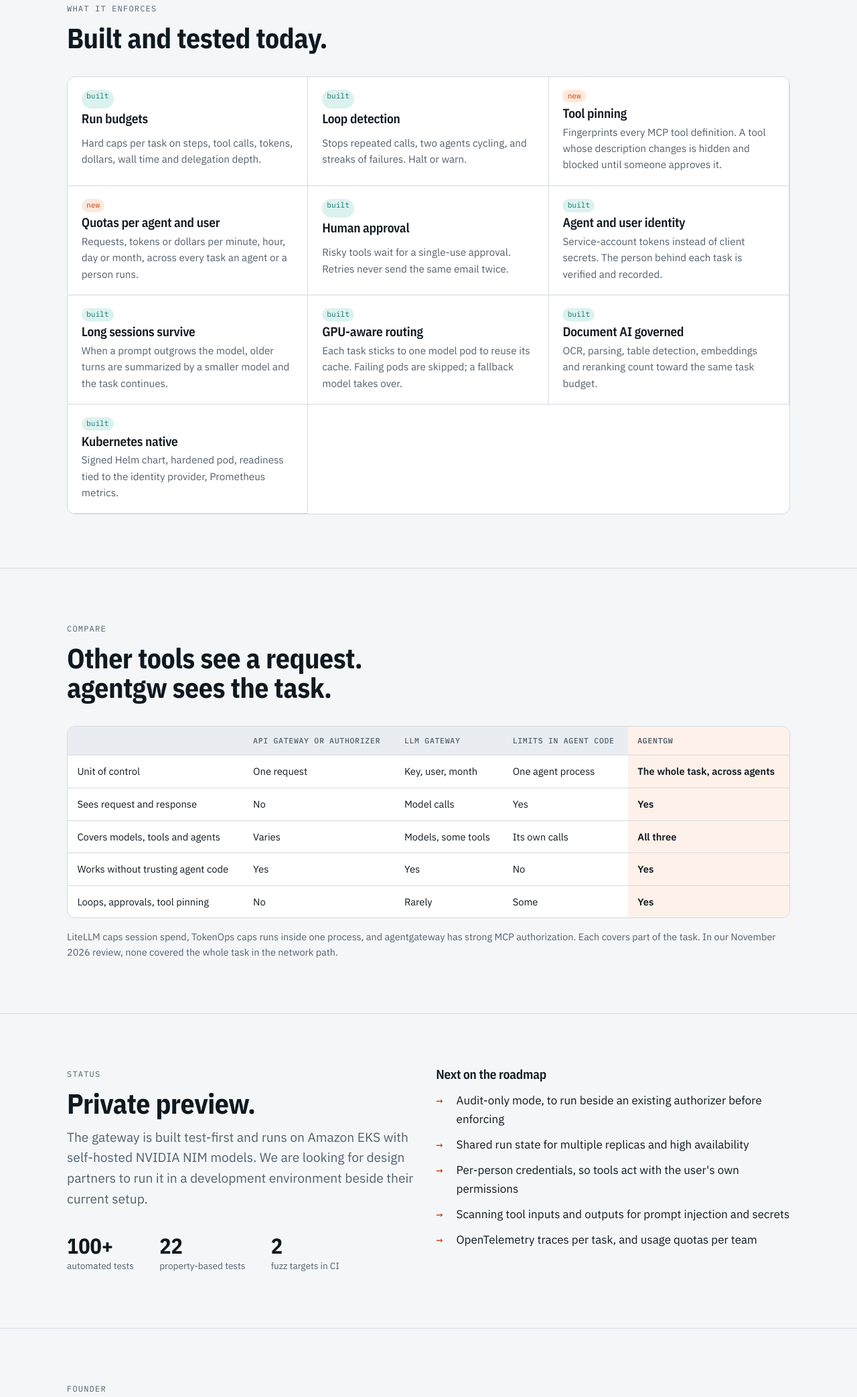
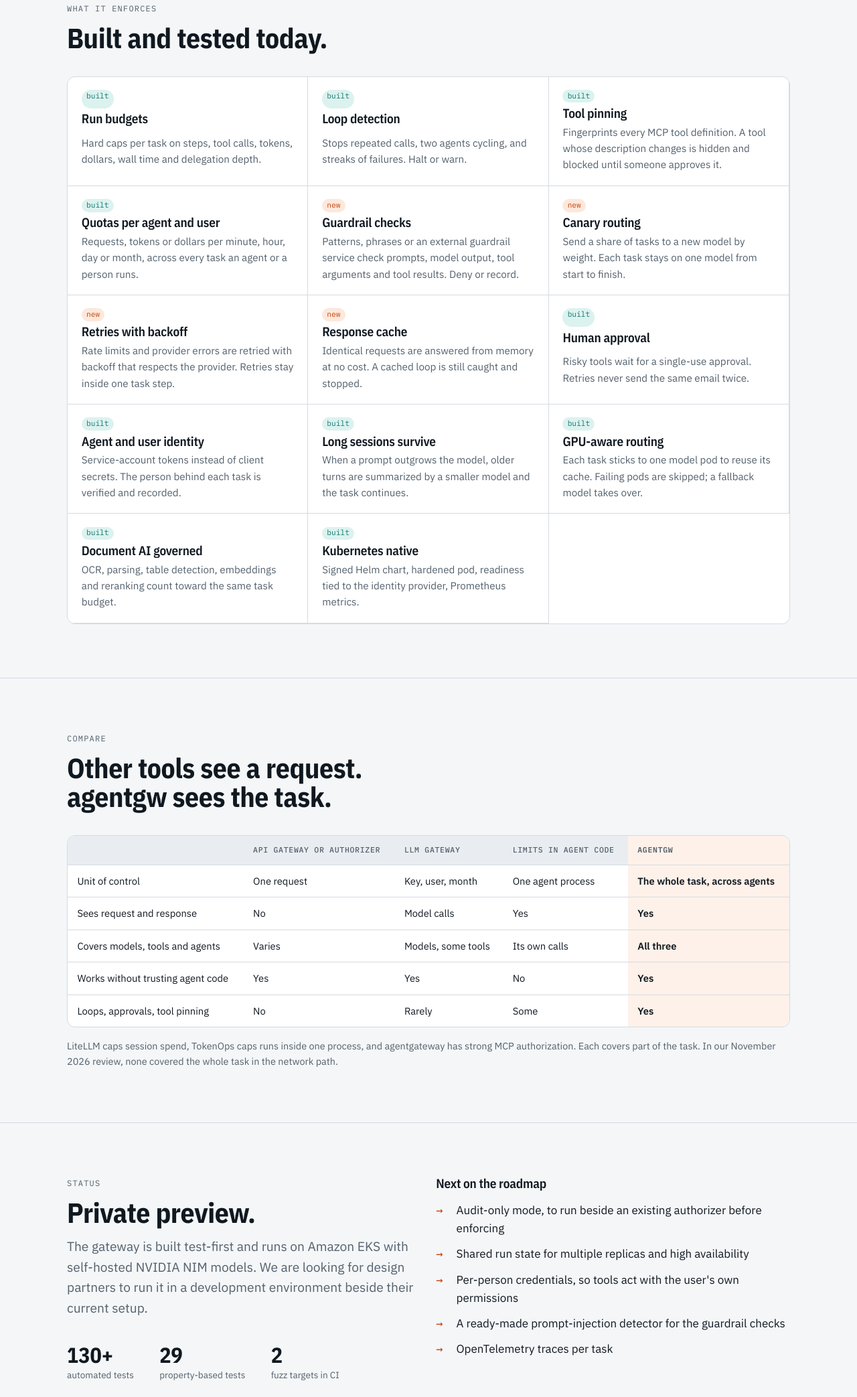
Before and after one commit to DevOpsArchaeologist/agentgw, a plain HTML site: page index.html in a window 1280 px wide. Shown: the part 4230-6316 px from the top of the page at 67% size. Drawn offline with nearby package versions, Linux system fonts and the light colour scheme.

Commit message:
feat: list guardrail checks, canary routing, retries and response cache

```diff
--- a/index.html
+++ b/index.html
@@ -354,8 +354,12 @@ client = OpenAI(base_url="http://agentgw:8080/v1", api_key=AGENT_TOKEN,
       <div class="feat">
         <div><span class="tag">built</span><h3>Run budgets</h3><p>Hard caps per task on steps, tool calls, tokens, dollars, wall time and delegation depth.</p></div>
         <div><span class="tag">built</span><h3>Loop detection</h3><p>Stops repeated calls, two agents cycling, and streaks of failures. Halt or warn.</p></div>
-        <div><span class="tag new">new</span><h3>Tool pinning</h3><p>Fingerprints every MCP tool definition. A tool whose description changes is hidden and blocked until someone approves it.</p></div>
-        <div><span class="tag new">new</span><h3>Quotas per agent and user</h3><p>Requests, tokens or dollars per minute, hour, day or month, across every task an agent or a person runs.</p></div>
+        <div><span class="tag">built</span><h3>Tool pinning</h3><p>Fingerprints every MCP tool definition. A tool whose description changes is hidden and blocked until someone approves it.</p></div>
+        <div><span class="tag">built</span><h3>Quotas per agent and user</h3><p>Requests, tokens or dollars per minute, hour, day or month, across every task an agent or a person runs.</p></div>
+        <div><span class="tag new">new</span><h3>Guardrail checks</h3><p>Patterns, phrases or an external guardrail service check prompts, model output, tool arguments and tool results. Deny or record.</p></div>
+        <div><span class="tag new">new</span><h3>Canary routing</h3><p>Send a share of tasks to a new model by weight. Each task stays on one model from start to finish.</p></div>
+        <div><span class="tag new">new</span><h3>Retries with backoff</h3><p>Rate limits and provider errors are retried with backoff that respects the provider. Retries stay inside one task step.</p></div>
+        <div><span class="tag new">new</span><h3>Response cache</h3><p>Identical requests are answered from memory at no cost. A cached loop is still caught and stopped.</p></div>
         <div><span class="tag">built</span><h3>Human approval</h3><p>Risky tools wait for a single-use approval. Retries never send the same email twice.</p></div>
         <div><span class="tag">built</span><h3>Agent and user identity</h3><p>Service-account tokens instead of client secrets. The person behind each task is verified and recorded.</p></div>
         <div><span class="tag">built</span><h3>Long sessions survive</h3><p>When a prompt outgrows the model, older turns are summarized by a smaller model and the task continues.</p></div>
@@ -395,8 +399,8 @@ client = OpenAI(base_url="http://agentgw:8080/v1", api_key=AGENT_TOKEN,
         <h2>Private preview.</h2>
         <p class="lede">The gateway is built test-first and runs on Amazon EKS with self-hosted NVIDIA NIM models. We are looking for design partners to run it in a development environment beside their current setup.</p>
         <div class="stats">
-          <div><b>100+</b><span>automated tests</span></div>
-          <div><b>22</b><span>property-based tests</span></div>
+          <div><b>130+</b><span>automated tests</span></div>
+          <div><b>29</b><span>property-based tests</span></div>
           <div><b>2</b><span>fuzz targets in CI</span></div>
         </div>
       </div>
@@ -406,8 +410,8 @@ client = OpenAI(base_url="http://agentgw:8080/v1", api_key=AGENT_TOKEN,
           <li><span>Audit-only mode, to run beside an existing authorizer before enforcing</span></li>
           <li><span>Shared run state for multiple replicas and high availability</span></li>
           <li><span>Per-person credentials, so tools act with the user's own permissions</span></li>
-          <li><span>Scanning tool inputs and outputs for prompt injection and secrets</span></li>
-          <li><span>OpenTelemetry traces per task, and usage quotas per team</span></li>
+          <li><span>A ready-made prompt-injection detector for the guardrail checks</span></li>
+          <li><span>OpenTelemetry traces per task</span></li>
         </ul>
       </div>
     </div>
```
